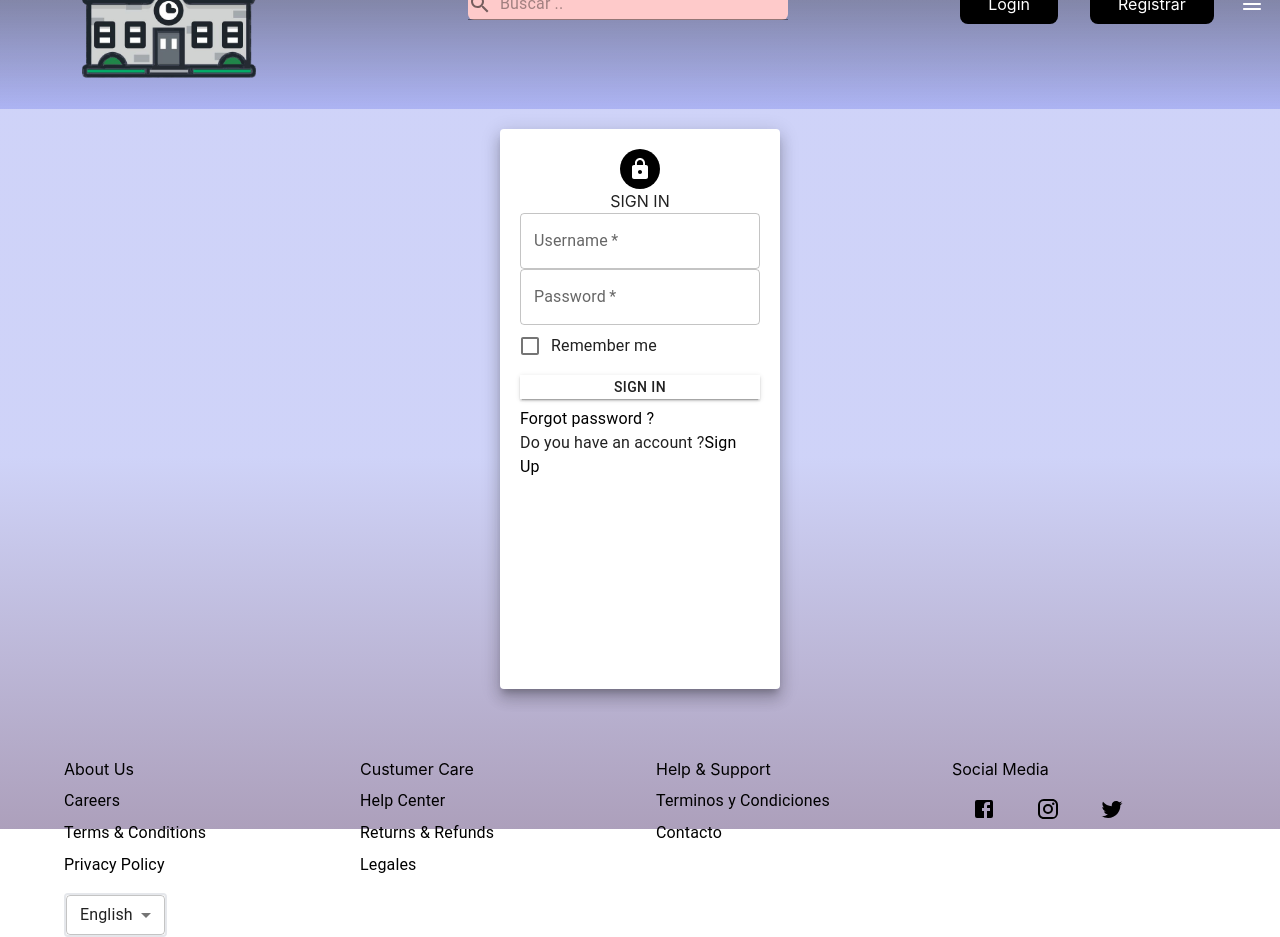
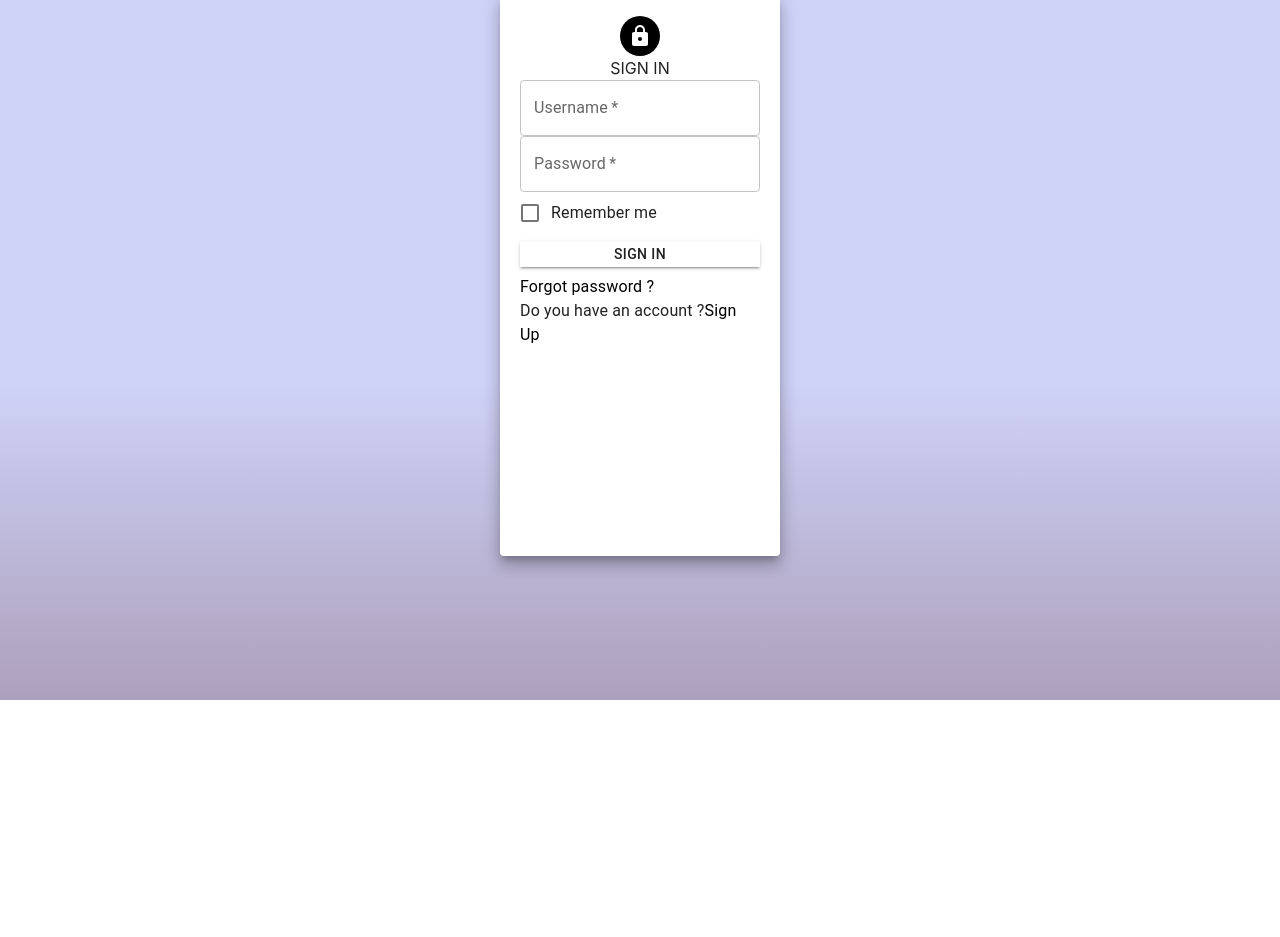
Before and after one commit to giornn0/front-jardines, a Next.js app: page /login in a window 1280 px wide. Shown: the part 100-1037 px from the top of the page. After the commit the page ends 800 px from the top, so only its background shows below. Built offline with nearby package versions, Linux system fonts and the light colour scheme.

Commit message:
fixed header footer, login form

```diff
--- a/components/Footer.js
+++ b/components/Footer.js
@@ -15,8 +15,8 @@ import TwitterIcon from "@mui/icons-material/Twitter";
 
 export const Footer = () => {
   return (
-    <Grid>
-      <Container className="h-24" sx={{ py: 6 }}>
+    <Grid >
+      <Container className="h-max" sx={{ py: 6 }}>
         <Stack spacing={2}>
           <Box>
             <Grid container spacing={4}>
@@ -74,17 +74,17 @@ export const Footer = () => {
                   <h2>Social Media</h2>
                   <Typography>
                     <Grid className="icons">
-                      <Button className="h-10 px-5 text-black-100 transition-colors duration-150 bg-black-700 rounded-lg focus:shadow-outline hover:bg-black-800 cursor-pointer hover:bg-[white]">
-                        <Link style={{ textDecoration: "none",color:'black' }} spacing={0.5}>
+                      <Button className="h-10 px-5 text-black-100 transition-colors duration-150 bg-black-700 rounded-lg focus:shadow-outline hover:bg-black-800 cursor-pointer hover:bg-[#345ead]">
+                        <Link style={{ textDecoration: "none",color:'black' }} href="https://www.facebook.com/" target="_blank" spacing={0.5}>
                           <FacebookIcon />
                         </Link>
                       </Button>
-                      <Button className="h-10 px-5 text-black-100 transition-colors duration-150 bg-black-700 rounded-lg focus:shadow-outline hover:bg-black-800 cursor-pointer hover:bg-[white]">
+                      <Button className="h-10 px-5 text-black-100 transition-colors duration-150 bg-black-700 rounded-lg focus:shadow-outline hover:bg-black-800 cursor-pointer hover:bg-[#b1476a]">
                         <Link style={{ textDecoration: "none",color:'black' }} spacing={0.5}>
                           <InstagramIcon />
                         </Link>
                       </Button>
-                      <Button className="h-10 px-5 text-black-100 transition-colors duration-150 bg-black-700 rounded-lg focus:shadow-outline hover:bg-black-800 cursor-pointer hover:bg-[white]">
+                      <Button className="h-10 px-5 text-black-100 transition-colors duration-150 bg-black-700 rounded-lg focus:shadow-outline hover:bg-black-800 cursor-pointer hover:bg-[#357d8f]">
                         <Link style={{ textDecoration: "none",color:'black' }} spacing={0.5}>
                           <TwitterIcon />
                         </Link>
@@ -95,22 +95,6 @@ export const Footer = () => {
               </Grid>
             </Grid>
           </Box>
-
-          <Box>
-            <Select
-              name="lang"
-              variant="outlined"
-              size="small"
-              defaultValue="EN"
-              sx={{
-                borderWidth: "2px",
-                borderStyle: "solid",
-              }}
-            >
-              <MenuItem value="ESP">Español</MenuItem>
-              <MenuItem value="EN">English</MenuItem>
-            </Select>
-          </Box>
         </Stack>
       </Container>
     </Grid>
--- a/components/FormGeneral.js
+++ b/components/FormGeneral.js
@@ -31,7 +31,7 @@ const InputPersonal = ({
         id={control}
         select={options?true:false}
         multiline={textarea?true:false}
-        error
+        // error
         rows={textarea?5:0}
         value={value}
         id={control}
@@ -74,7 +74,7 @@ export const FormGeneral = ({ camps, setFormData,model,validator,formData ,submi
           {camps?.map((value, index) => (
             <div key={`control-${index}`}>
               <InputPersonal {...value} setFormData={setFormData} value={formData[value.control]} ></InputPersonal>
-              <FormHelperText  className="text-red-600" id={`${value.control}-text`}>Revisar Campo!</FormHelperText>
+              {/* <FormHelperText  className="text-red-600" id={`${value.control}-text`}>Revisar Campo!</FormHelperText> */}
             </div>
           ))}
         </Box>
--- a/components/Header.js
+++ b/components/Header.js
@@ -24,7 +24,7 @@ export const Header = ()=>{
 
   <nav className="w-full sticky top-0 flex flex-row md:justify-center justify-between items-center p-4 bg-gradient-color-header border-rose-300">
       <div className="basis-1/4 flex justify-center item-center">
-        <Image src={logo} alt="logo" className="w-25 cursor-pointer" />
+        <Image src={logo} alt="logo" className="h-10 w-25 cursor-pointer" height="50" width="75" static />
       </div>
       <div className=" basis-1/2 flex justify-around item-center">
         <FormControl className="w-80 mx-3 px-4 rounded-md bg-red-200" variant="standard">
--- a/pages/_app.js
+++ b/pages/_app.js
@@ -11,7 +11,7 @@ function MyApp({ Component, pageProps }) {
       rel='stylesheet'
       href='https://fonts.googleapis.com/icon?family=Material+Icons'
     />
-      <div className='w-100 h-max bg-gradient-color'>
+      <div className='w-100 h-wo-layout bg-gradient-color'>
         {
           getLayout(<Component {...pageProps} />)
         }
--- a/pages/colegios/editar.js
+++ b/pages/colegios/editar.js
@@ -12,7 +12,7 @@ export default function FormColegio(){
     console.log(formData)
   },[formData])
   return (
-    <div className="flex flex-col min-h-screen h-max w-100 justify-center items-center mt-24">
+    <div className="flex flex-col min-h-screen h-max w-100 justify-center items-center">
       <FormGeneral camps={colegioCampos} formData={formData} setFormData={setFormData} validator={Validator} model={Colegio}></FormGeneral>
     </div>
   )
--- a/pages/login.js
+++ b/pages/login.js
@@ -12,19 +12,20 @@ import Checkbox from "@material-ui/core/Checkbox";
 import Avatar from "@mui/material/Avatar";
 import LockIcon from "@mui/icons-material/Lock";
 import { useState } from "react";
-const Login = () => {
+export default function Login (){
   const paperStyle = {
     padding: 20,
     height: "70vh",
     width: 280,
-    margin: "20px auto",
   };
   const avatarStyle = { backgroundColor: "black" };
   const btnstyle={margin:'8px 0'}
   const [email,setEmail] = useState('');
   const [password,setPassword] = useState('');
-  const [validEmail,setValidEmail] = useState(true);
-  const [validPassword,setValidPassword] = useState(true);
+  const [validEmail,setValidEmail] = useState(false);
+  const [validPassword,setValidPassword] = useState(false);
+  const [touchedEmail,setTouchedEmail] = useState(false);
+  const [touchedPassword,setTouchedPassword] = useState(false);
 
 
    const setValue = (value,control) =>{
@@ -32,16 +33,18 @@ const Login = () => {
     if(control == 'password')setPassword(value)
   }
 
-  const testValidation = (control) =>{
-    if(control == 'email' && !email.match(/^[A-Za-z]{2,5}@[A-Za-z]{2,5}.com$/))setValidEmail(false)
-     else setValidEmail(true)
-     if(control == 'password')setValidEmail(value)
+  const testValidation = () =>{
+    if(!email.match(/^[A-Za-z]{2,5}@[A-Za-z]{2,5}.com$/))setValidEmail(false)
+    else setValidEmail(true)
+    setTouchedEmail(true)
   }
 
 
- const testValidation2 = (control) =>{
-   if(control == 'password' && !password.match(/^(?=.*\d)(?=.*[a-z])(?=.*[A-Z])[a-zA-Z\d@$.!%*#?&]/))setPassword(false)
+ const testValidation2 = () =>{
+   console.log(password)
+   if(!password.match(/^(?=.*\d)(?=.*[a-z])(?=.*[A-Z])[a-zA-Z\d@$.!%*#?&]/))setValidPassword(false)
    else setValidPassword(true)
+   setTouchedPassword(true)
  }
 
   const login = () =>{
@@ -53,7 +56,7 @@ const Login = () => {
 
   //uses state y validar cuando quiera mandar que sea un mail y una contrasena
   return (
-    <Grid >
+    <Grid className="flex flex-row pt-24 justify-center">
       <Paper elevation={10} style={paperStyle}>
         <Grid align='center'>
           <Avatar style={avatarStyle}>
@@ -67,18 +70,19 @@ const Login = () => {
           placeholder="Enter username"
           fullWidth
           required
-          error={!validEmail}
-          onChange = {(e) => {setValue(e.target.value,'email')}}
-          onBlur={()=>{testValidation('email')}}
-        />
+          error={(!validEmail)&&touchedEmail}
+          onChange = {(e) => {setValue(e.target.value)}}
+          onBlur={()=>{testValidation()}}
+          />
         <TextField
           label="Password"
           placeholder="Enter password"
           type="password"
           fullWidth
           required
-          onChange = {(e) => {setValue(e.target.value,'password')}}
-          onBlur={()=>{testValidation2('password')}}
+          error={(!validPassword)&&touchedPassword}
+          onChange = {(e) => {setValue(e.target.value)}}
+          onBlur={()=>{testValidation2()}}
         />
         <FormControlLabel
           control={<Checkbox name="checkedB" color="primary" />}
@@ -100,4 +104,4 @@ const Login = () => {
   );
 };
 
-export default Login;
+Login.getLayout = (page)=>page
--- a/pages/register.js
+++ b/pages/register.js
@@ -6,8 +6,6 @@ import {
     Typography,
     Link,
     TextField,
-    TextareaAutosize,
-    Select,
   } from "@mui/material";
   import FormControlLabel from "@material-ui/core/FormControlLabel";
   import Checkbox from "@material-ui/core/Checkbox";
--- a/styles/globals.css
+++ b/styles/globals.css
@@ -63,3 +63,7 @@ a {
   min-height:calc(100vh - 100px);
   max-height: fit-content;
 }
+.h-wo-layout{
+  min-height:100vh;
+  max-height: fit-content;
+}
```
